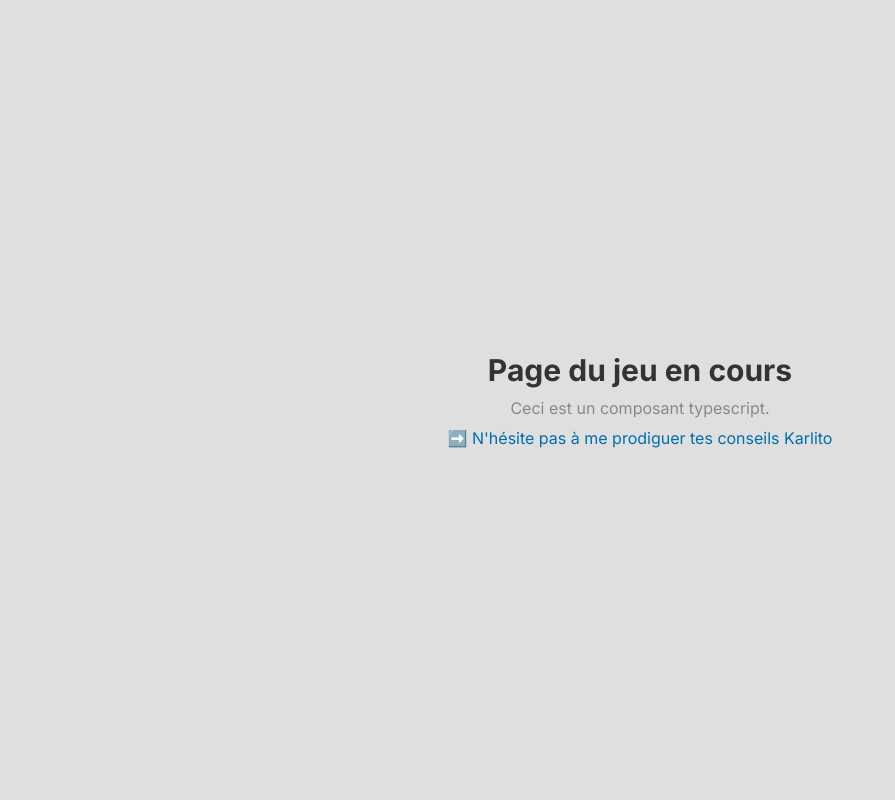
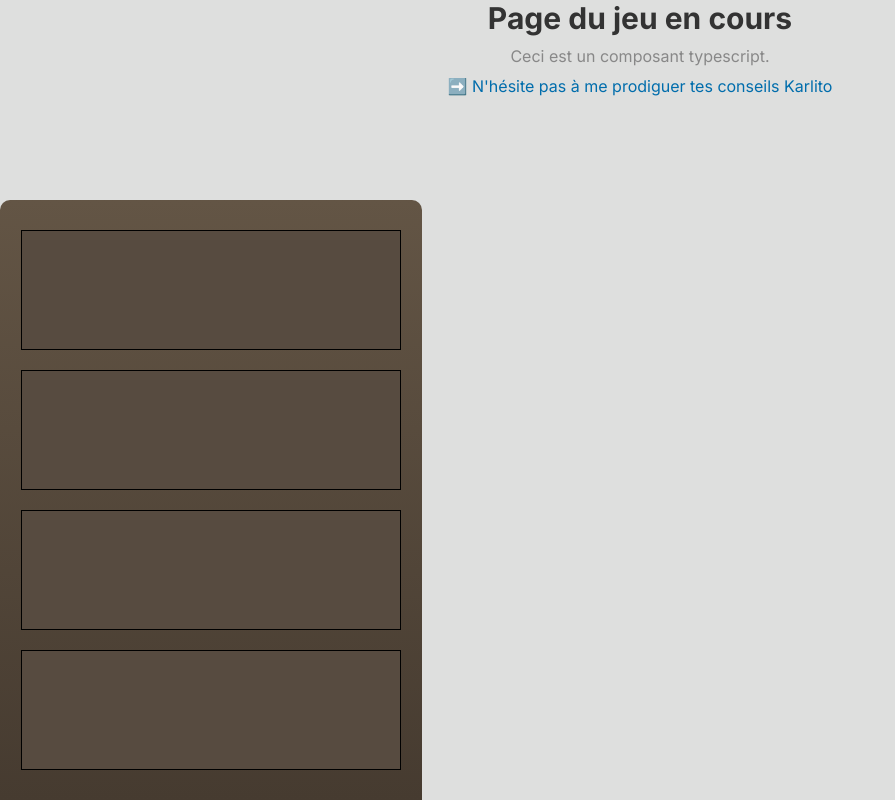
Before and after one commit to Guiomino/apprenti-alchimiste, a Next.js app: page /gamingPage in a window 1280 px wide. Shown: the whole page, without its empty margins (0-895 px from the left). Built offline with nearby package versions, Linux system fonts and the light colour scheme.

Commit message:
feat(cabinet): simple apothecary ingredients cabinet component

```diff
--- /dev/null
+++ b/src/app/components/apothecaryCabinet.module.scss
@@ -0,0 +1,26 @@
+.apothecaryCabinet {
+  position: absolute;
+  width: 33%;
+  height: 600px;
+  background: linear-gradient(to top, #463b30, #635545);
+  bottom: 0;
+  display: flex;
+  flex-direction: column;
+  align-items: center;
+  justify-content: center;
+  gap: 20px;
+  border-radius: 10px 10px 0px 0px;
+
+  div {
+    background-color: #574b40;
+    border: 1px solid black;
+    width: 90%;
+    height: 20%;
+    cursor: pointer;
+    transition: 0.3s;
+
+    &:hover {
+      background-color: #685a4c;
+    }
+  }
+}
--- /dev/null
+++ b/src/app/components/apothecaryCabinet.tsx
@@ -0,0 +1,16 @@
+import styles from "./apothecaryCabinet.module.scss"
+
+const ApothecaryCabinetComponent = () => {
+    return (
+        <>
+            <div className={styles.apothecaryCabinet}>
+                <div className={styles.mineral}></div>
+                <div className={styles.vegetal}></div>
+                <div className={styles.animal}></div>
+                <div className={styles.mushroom}></div>
+            </div>
+        </>
+    );
+};
+
+export default ApothecaryCabinetComponent;
--- a/src/app/gamingPage/page.module.scss
+++ b/src/app/gamingPage/page.module.scss
@@ -2,7 +2,7 @@
   display: flex;
   flex-direction: column;
   align-items: center;
-  justify-content: center;
+  justify-content: start;
   gap: 10px;
   width: 100%;
   height: 100vh;
--- a/src/app/gamingPage/page.tsx
+++ b/src/app/gamingPage/page.tsx
@@ -1,6 +1,7 @@
 import styles from "./page.module.scss"
+import ApothecaryCabinetComponent from "../components/apothecaryCabinet"
 
-const mainPage = () => {
+const MainPage = () => {
     return (
         <>
             <div className={styles.gamingPage}>
@@ -9,8 +10,9 @@ const mainPage = () => {
 
                 <span>➡️ N&apos;hésite pas à me prodiguer tes conseils Karlito</span>
             </div>
+            <ApothecaryCabinetComponent />
         </>
     );
 };
 
-export default mainPage;
+export default MainPage;
```
Also changed, not shown: src/app/components/ingredientCabinet.tsx (deleted).
